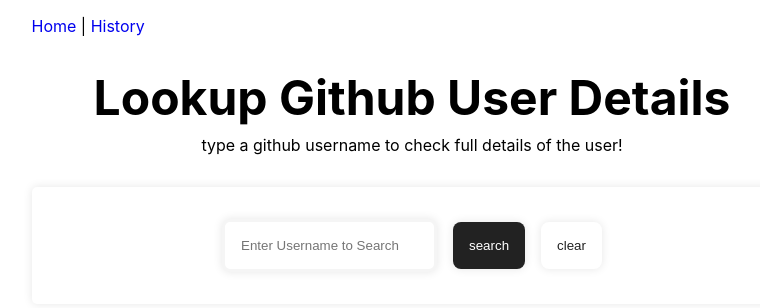
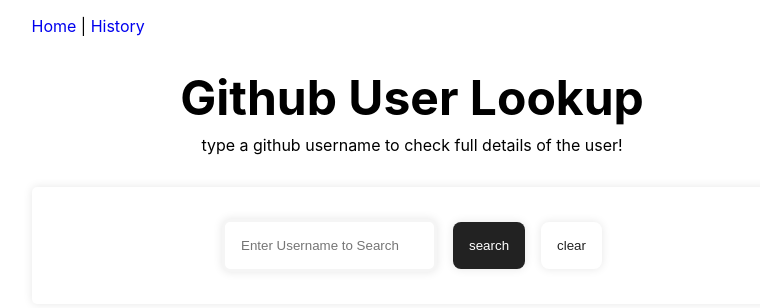
Before and after one commit to mudassirzr/github-user-search, a React (Create React App) app: page / in a window 1280 px wide. Shown: the top 308 px of the page, without its empty margins (228-988 px from the left). Built offline with nearby package versions, Linux system fonts and the light colour scheme.

Commit message:
small typo

```diff
--- a/src/Home.tsx
+++ b/src/Home.tsx
@@ -3,7 +3,7 @@
 function Home() {
   return (
     <div>
-      <h1 className={'homeHeaderText'}>Lookup Github User Details</h1>
+      <h1 className={'homeHeaderText'}>Github User Lookup</h1>
       <p className={'homeHeaderSubText'}>type a github username to check full details of the user!</p>
       <SearchForm />
     </div>
```
